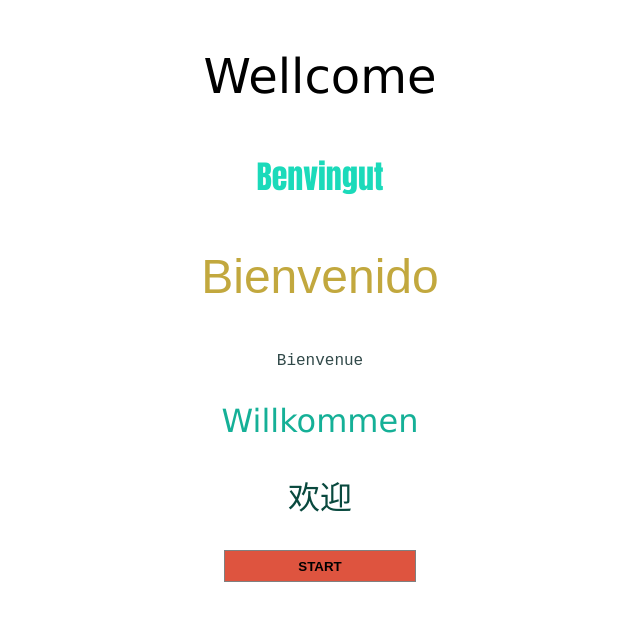
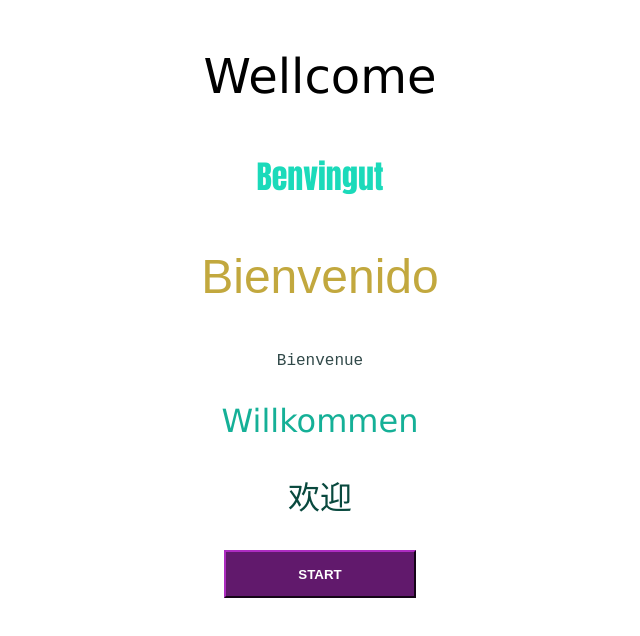
Before and after one commit to missvader/SPRINT-6, a React (Create React App) app: page / in a window 1280 px wide. Shown: the top 636 px of the page, without its empty margins (320-960 px from the left). Built offline with nearby package versions, Linux system fonts and the light colour scheme.

Commit message:
some styles

```diff
--- a/src/components/escena/styled-components.js
+++ b/src/components/escena/styled-components.js
@@ -30,14 +30,21 @@ export const DivButtons = styled.div`
 `
 
 export const Start = styled.button`
-  background-color: #DE543F;
   width: 15%;
-  height: 2rem;
-  border: 1px solid grey;
-  font-weight: bolder;
-  &:hover{
-    cursor: pointer;
+  height: 3rem;
+  font-weight: bold;
+  border-color: #61196C;
+  color: #fff;
+  box-shadow: 0 0 40px 40px #61196C inset, 0 0 0 0 #61196C;
+  -webkit-transition: all 150ms ease-in-out;
+  transition: all 150ms ease-in-out;
+
+  &:hover {
+  box-shadow: 0 0 10px 0 #61196C inset, 0 0 10px 4px #61196C;
+  color: #61196C;
   }
+
+
 `
 export const Ingles = styled.p`
   font-family: 'Lucida Sans', 'Lucida Sans Regular', 'Lucida Grande', 'Lucida Sans Unicode', Geneva, Verdana, sans-serif;
```
